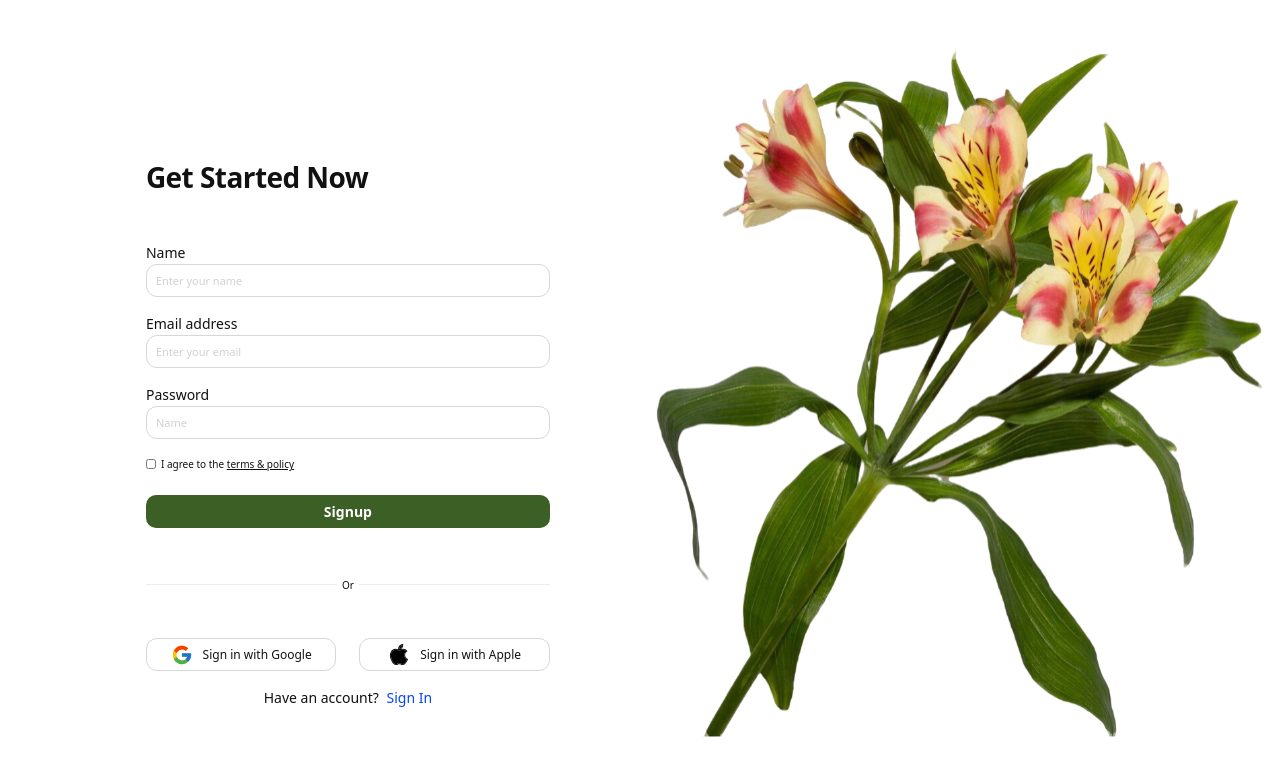
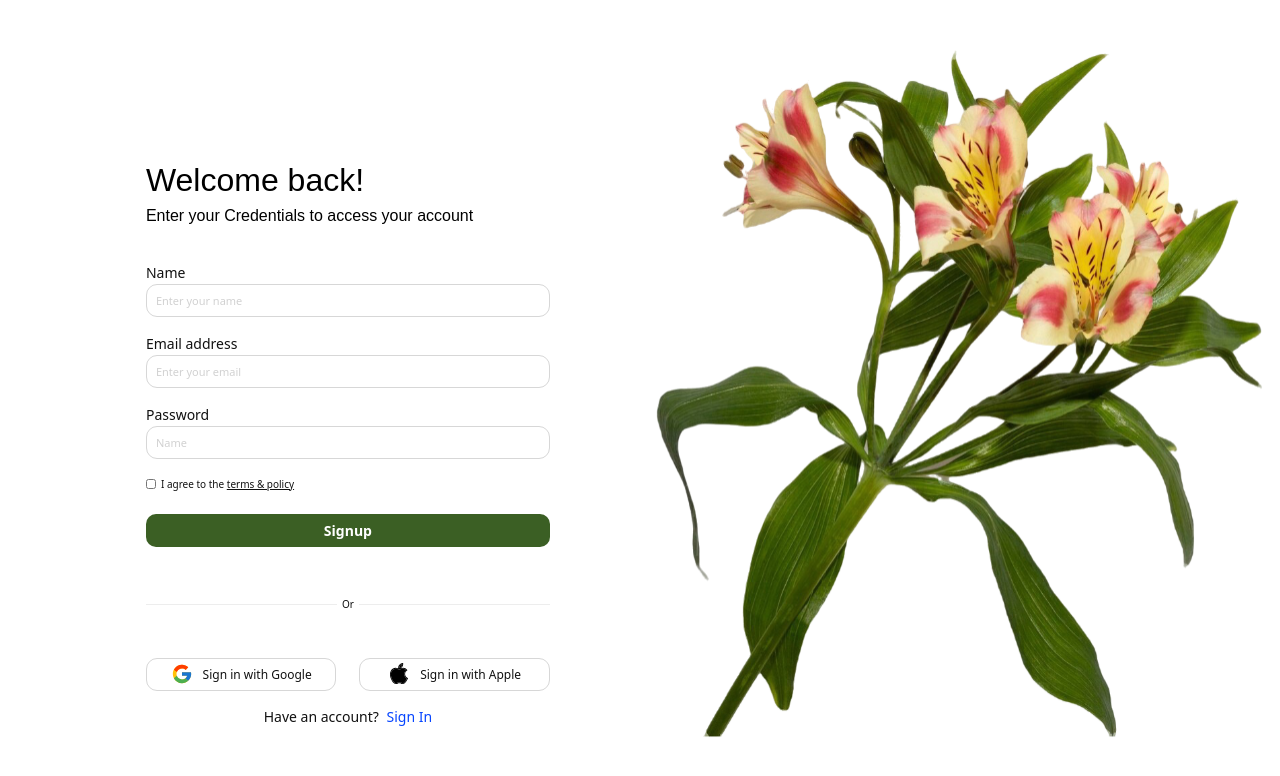
Before and after one commit to currlei/appdev1-final-practical-exam, a React (Vite) app: page / in a window 1280 px wide. Shown: the top 776 px of the page. Built offline with nearby package versions, Linux system fonts and the light colour scheme.

Commit message:
Update Login page title.

```diff
--- a/src/App.jsx
+++ b/src/App.jsx
@@ -1,7 +1,7 @@
-import SignUp from './Signup/SignUp.jsx'
+import Login from './Login/Login.jsx'
 
 function App() {
-  return <SignUp />
+  return <Login />
 }
 
 export default App
--- a/src/Login/Login.jsx
+++ b/src/Login/Login.jsx
@@ -8,7 +8,8 @@ function Login() {
     <main className={styles.page}>
       <section className={styles.left} aria-label="Sign up form area">
         <div className={styles.signupContent}>
-          <h1 className={styles.title}>Get Started Now</h1>
+          <h1 className={styles.title}>Welcome back!</h1>
+          <p className={styles.subtitle}>Enter your Credentials to access your account</p>
           <form className={styles.form}>
             <div className={styles.field}>
               <label className={styles.label} htmlFor="name">Name</label>
--- a/src/Login/Login.module.css
+++ b/src/Login/Login.module.css
@@ -27,12 +27,26 @@
 .title {
   width: min(100%, 25.25rem);
   margin: 0;
-  color: #111;
-  font-size: clamp(1.75rem, 2.1vw, 2rem);
-  font-weight: 600;
-  line-height: 1.1;
-  letter-spacing: -0.02em;
-  margin-bottom: clamp(40px, 6.5vh, 68px);
+  color: #000;
+  font-family: Poppins, sans-serif;
+  font-size: 32px;
+  font-style: normal;
+  font-weight: 500;
+  line-height: normal;
+  margin-bottom: 8px;
+}
+
+.subtitle {
+  width: 372px;
+  max-width: 100%;
+  height: 26.55px;
+  margin: 0 0 clamp(20px, 3.85vh, 40px);
+  color: #000;
+  font-family: Poppins, sans-serif;
+  font-size: 16px;
+  font-style: normal;
+  font-weight: 500;
+  line-height: normal;
 }
 
 .form {
```
Also changed, not shown: manluctao-login-title.png (added).
